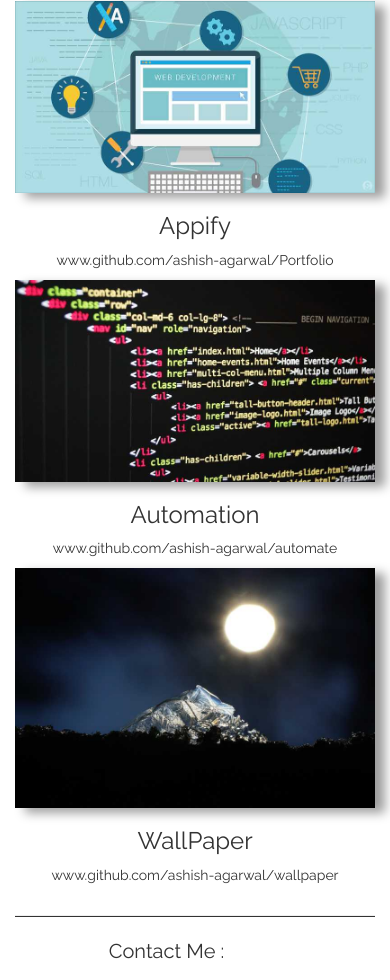
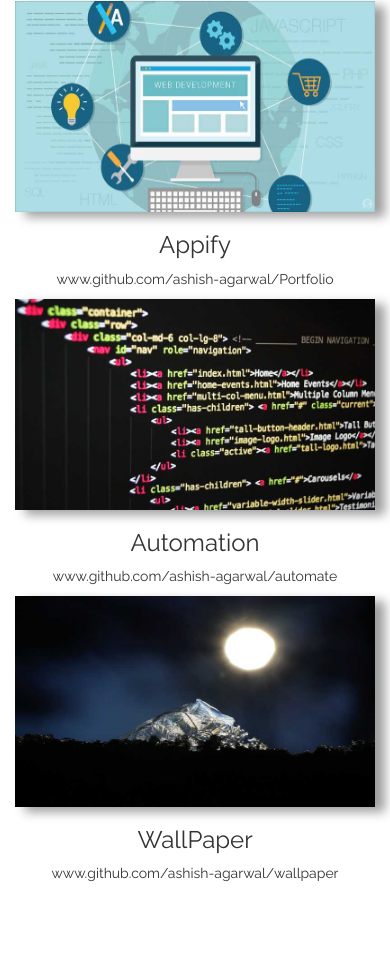
Before and after one commit to ashish-agarwal/portfolio, a website: page index.html in a window 390 px wide. Shown: the part 501-1481 px from the top of the page. After the commit the page ends 1394 px from the top, so only its background shows below. Drawn offline with Linux system fonts and the light colour scheme; a web font is replaced by a local one.

Commit message:
review resubmitted

```diff
--- a/css/styles.css
+++ b/css/styles.css
@@ -69,7 +69,7 @@ footer{
     }
     .project > img {
         width: 100%;
-        height: inherit
+        /*height: inherit*/
 }
 
 
--- a/index.html
+++ b/index.html
@@ -50,7 +50,7 @@
                 <h3>Appify</h3>
                 <p>www.github.com/ashish-agarwal/Portfolio</p>
             </div>
-            <div class="col-md-4 project">
+            <div class="col-md-4">
                 <figure class="project">
                     <img class="img-responsive" src="img/p2-600_medium.jpg" srcset="img/p2-800_large_1x.jpg 1000w, img/p2-1200_large_2x.jpg 2000w"
                         alt="project2">
@@ -58,7 +58,7 @@
                 <h3>Automation</h3>
                 <p>www.github.com/ashish-agarwal/automate</p>
             </div>
-            <div class="col-md-4 project">
+            <div class="col-md-4">
                 <figure class="project">
                     <img class="img-responsive" src="img/p3-600_medium.jpg" srcset="img/p3-800_large_1x.jpg 1000w, img/p3-1200_large_2x.jpg 2000w"
                         alt="project1">
@@ -67,18 +67,6 @@
                 <p>www.github.com/ashish-agarwal/wallpaper</p>
             </div>
         </div>
-        <div>
-            <hr class="seperator">
-        </div>
-        <footer>
-            <div id="social">
-           <span> Contact Me : </span>
-                <a href="https://twitter.com"  class="zocial-twitter"></a>
-                <a href="https://www.facebook.com" class="zocial-facebook"></a>
-                <a href="https://plus.google.com" class="zocial-googleplus"></a>
-                <a href="https://www.linkedin.com" class="zocial-linkedin"></a>
-            </div>
-        </footer>
     </div>
 
 
```
